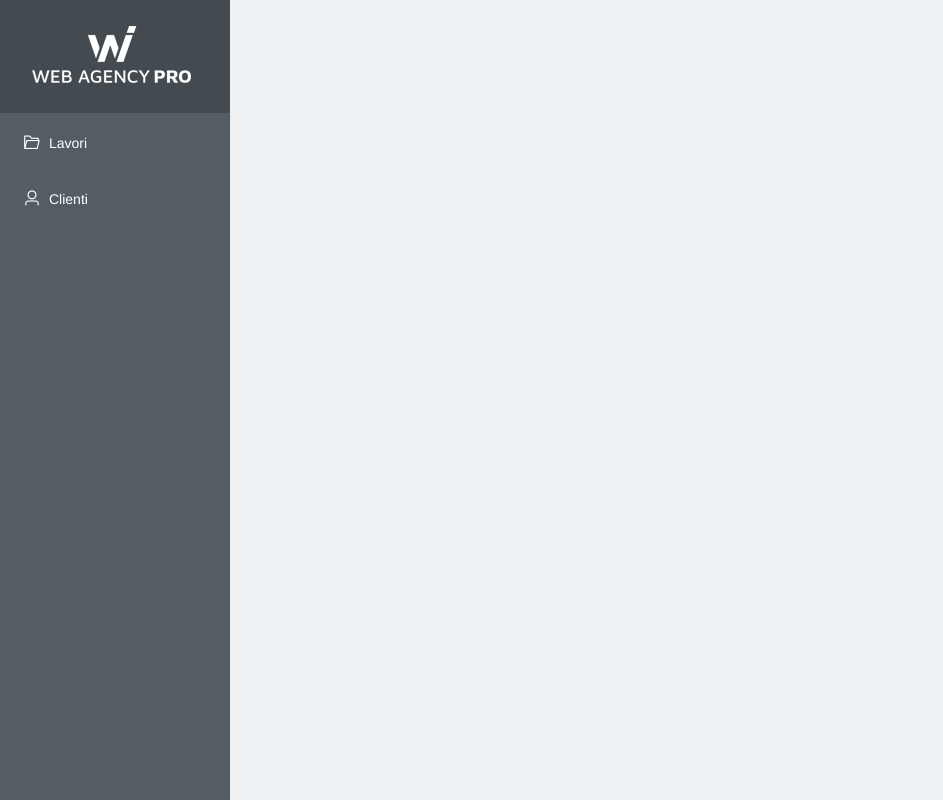
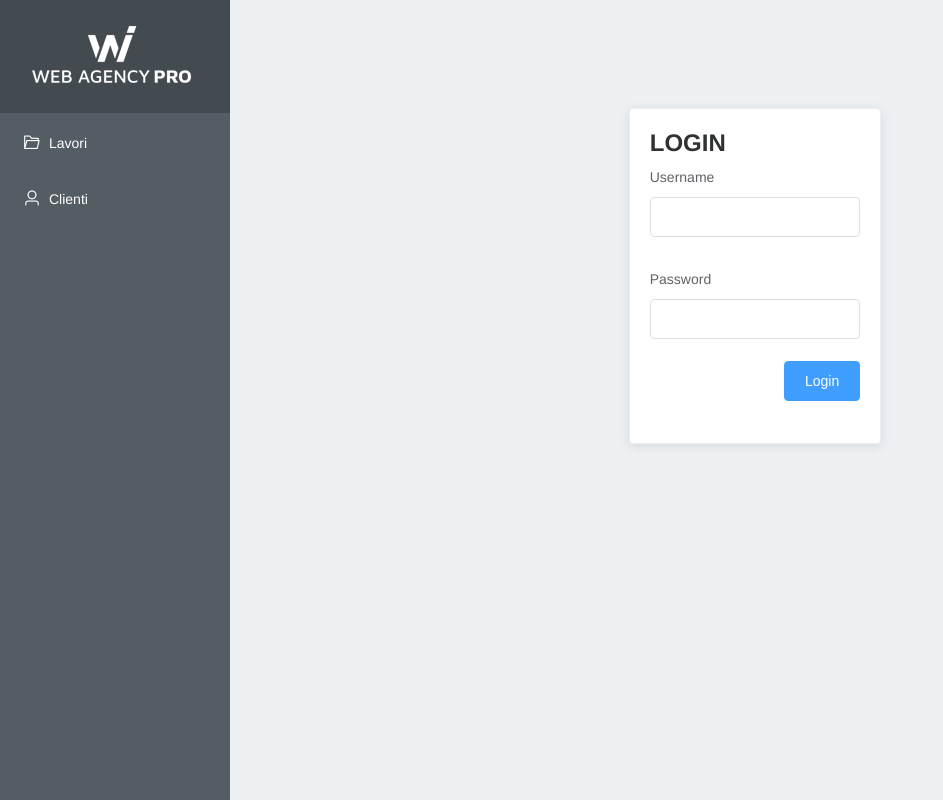
Before and after one commit to amedeopro/crm-front, a Vue app: page /login in a window 1280 px wide. Shown: the whole page, without its empty margins (0-943 px from the left). Built offline with nearby package versions, Linux system fonts and the light colour scheme.

Commit message:
layout terminato
layout terminato

```diff
--- a/src/components/Login.vue
+++ b/src/components/Login.vue
@@ -1,6 +1,41 @@
-<template> </template>
+<template>
+  <div>
+    <el-row type="flex" justify="center" align="middle">
+      <el-col :span="6">
+        <el-card class="box-card">
+          <h1>LOGIN</h1>
+          <el-form>
+            <el-form-item label="Username">
+              <el-input v-model="username"></el-input>
+            </el-form-item>
+            <el-form-item label="Password">
+              <el-input type="password" v-model="password"></el-input>
+            </el-form-item>
+            <el-form-item align="right">
+              <el-button type="primary" @click="onSubmit">Login</el-button>
+            </el-form-item>
+          </el-form>
+        </el-card>
+      </el-col>
+    </el-row>
+  </div>
+</template>
 <script>
-export default {};
+export default {
+  name: "Login",
+  data() {
+    return {
+      username: null,
+      password: null
+    };
+  }
+};
 </script>
 <style scoped>
+.el-row--flex.is-align-middle {
+  -webkit-box-align: center;
+  -ms-flex-align: center;
+  align-items: center;
+  height: 40vw;
+}
 </style>
```
